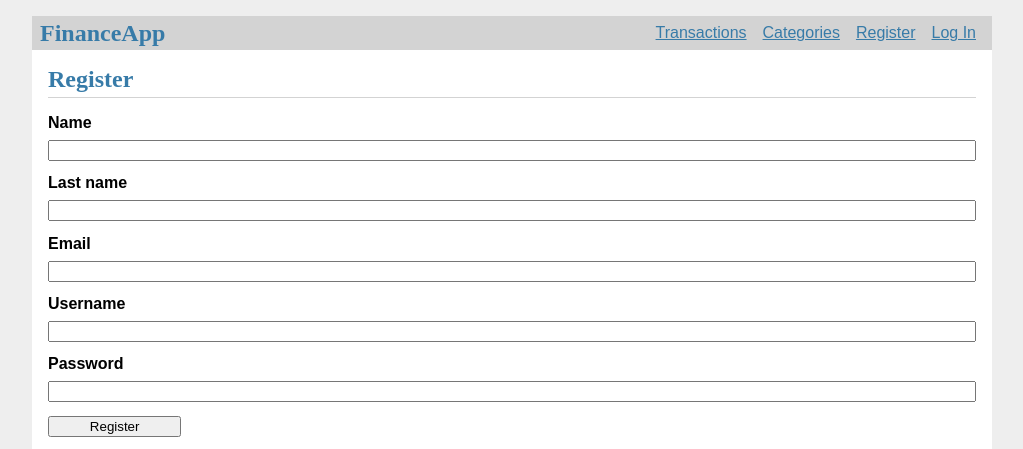
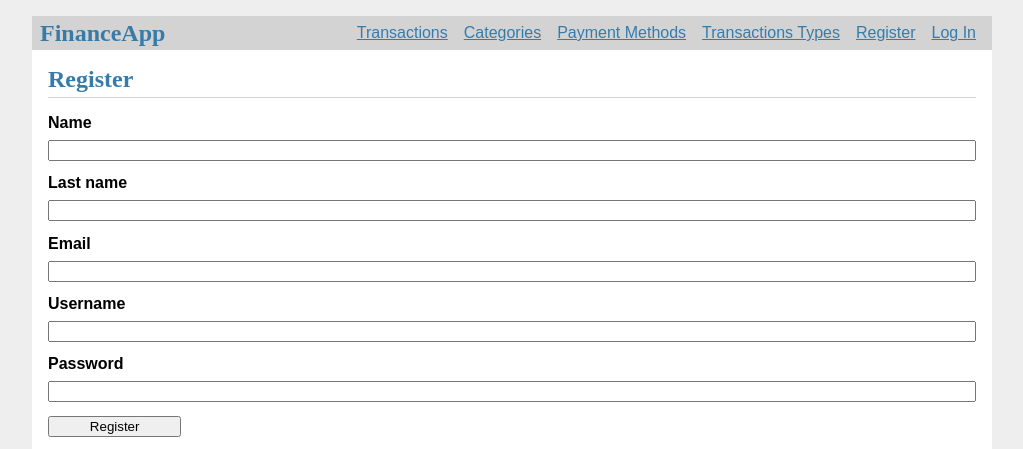
Before and after one commit to georgeduranh/FinanceApp, a Flask app: page /auth/register in a window 1280 px wide. Shown: the top 449 px of the page, without its empty margins (128-1151 px from the left). Run offline with Flask 2, Linux system fonts and the light colour scheme.

Commit message:
Base html links updated

```diff
--- a/financeapp/templates/base.html
+++ b/financeapp/templates/base.html
@@ -9,6 +9,17 @@
   <ul>
     <li><a href="{{ url_for('transactions.index') }}">Transactions</a></li>
     <li><a href="{{ url_for('categories.index_cat') }}">Categories</a></li>
+    <li>
+      <a href="{{ url_for('payment_methods.index_payment_method') }}"
+        >Payment Methods</a
+      >
+    </li>
+    <li>
+      <a href="{{ url_for('transaction_types.index_transaction_type') }}"
+        >Transactions Types</a
+      >
+    </li>
+
     {% if g.user %}
     <li><span>{{ g.user['username'] }}</span></li>
     <li><a href="{{ url_for('auth.logout') }}">Log Out</a> {% else %}</li>
```
